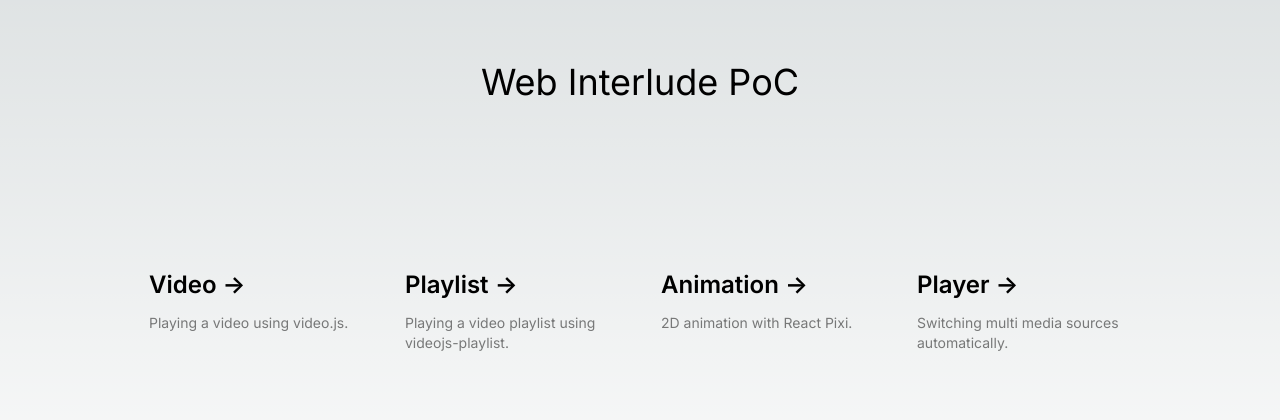
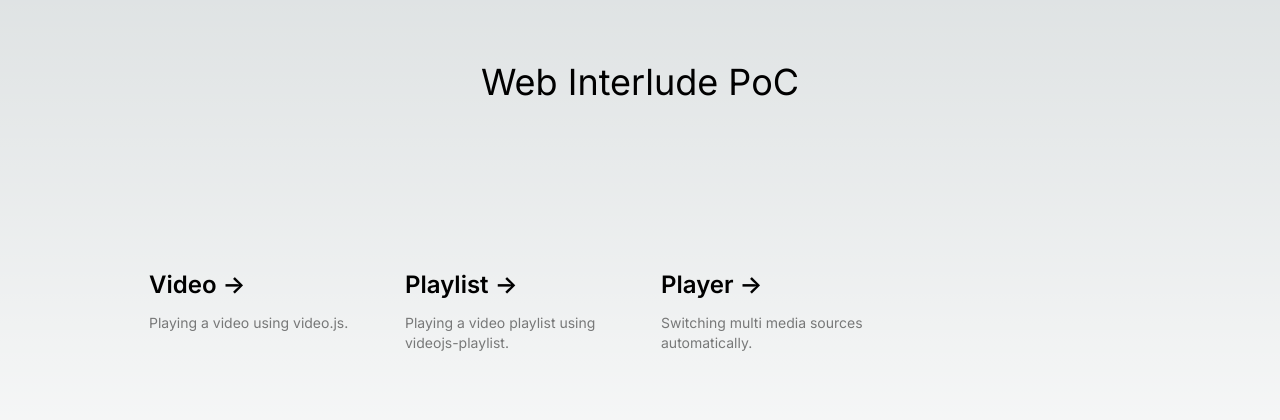
Before and after one commit to ijokarumawak/web-interlude, a Next.js app: page / in a window 1280 px wide. Shown: the part 184-604 px from the top of the page. Built offline with nearby package versions, Linux system fonts and the light colour scheme.

Commit message:
ContentProperties への talks と speakers の登録方法をミスっていた修正

```diff
--- a/src/app/page.tsx
+++ b/src/app/page.tsx
@@ -37,7 +37,8 @@ export default function Home() {
           </p>
         </Link>
 
-        <Link
+        {/* src/pages/talks/[talkId].tsx を 実装したため、 このページを一旦廃止 /talks/1961 などをみると Animation が見れる */}
+        {/* <Link
           href="/animation"
           className="group rounded-lg border border-transparent px-5 py-4 transition-colors hover:border-gray-300 hover:bg-gray-100 hover:dark:border-neutral-700 hover:dark:bg-neutral-800/30"
         >
@@ -50,7 +51,7 @@ export default function Home() {
           <p className={`m-0 max-w-[30ch] text-sm opacity-50`}>
             2D animation with React Pixi.
           </p>
-        </Link>
+        </Link> */}
 
         <Link
           href="/player"
--- a/src/components/ContentProperties.tsx
+++ b/src/components/ContentProperties.tsx
@@ -1,5 +1,9 @@
+import { Talk } from '@/api/endpoint/talks'
+import { Speaker } from '@/api/endpoint/speakers'
 export type OnEnded = () => void
 
 export interface ContentProperties {
-  onEnded: OnEnded
+  onEnded: OnEnded;
+  talkData: Talk | null;
+  speakersData: Speaker[] | null;
 }
```
Also changed, not shown: src/components/PixiApp.tsx (+1 -7 lines).
